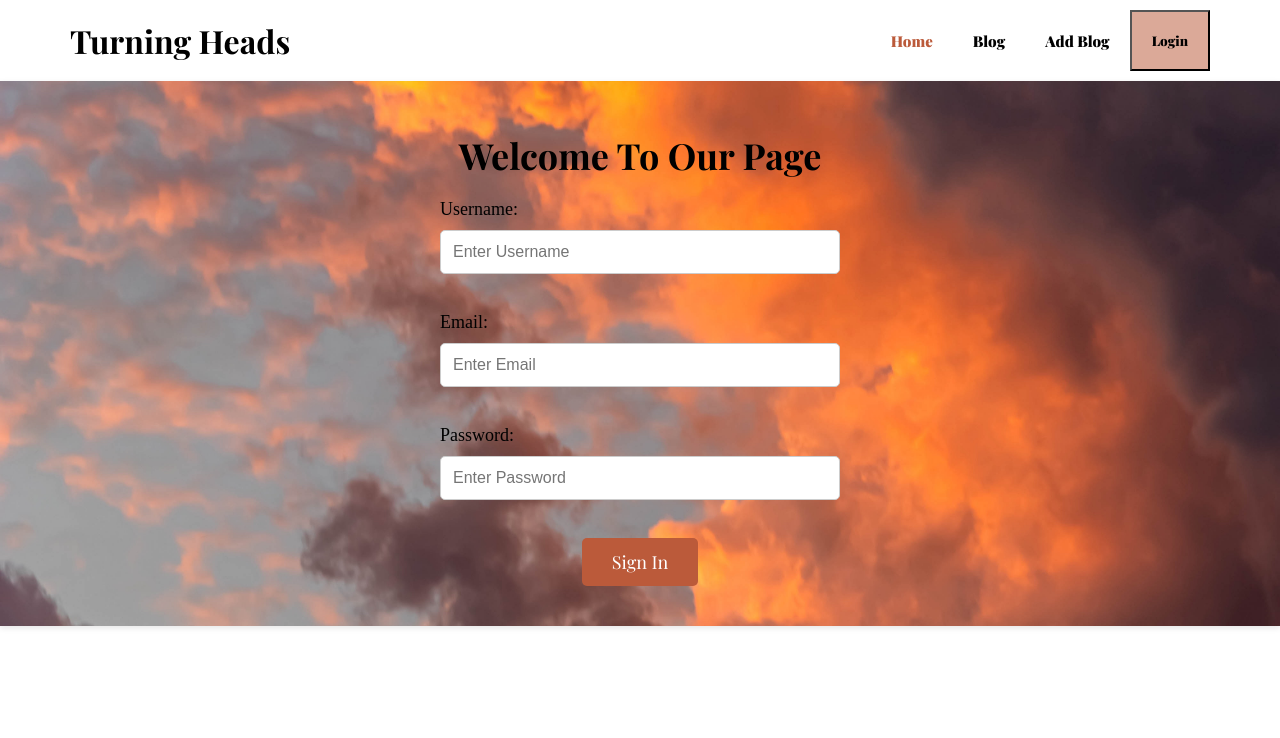
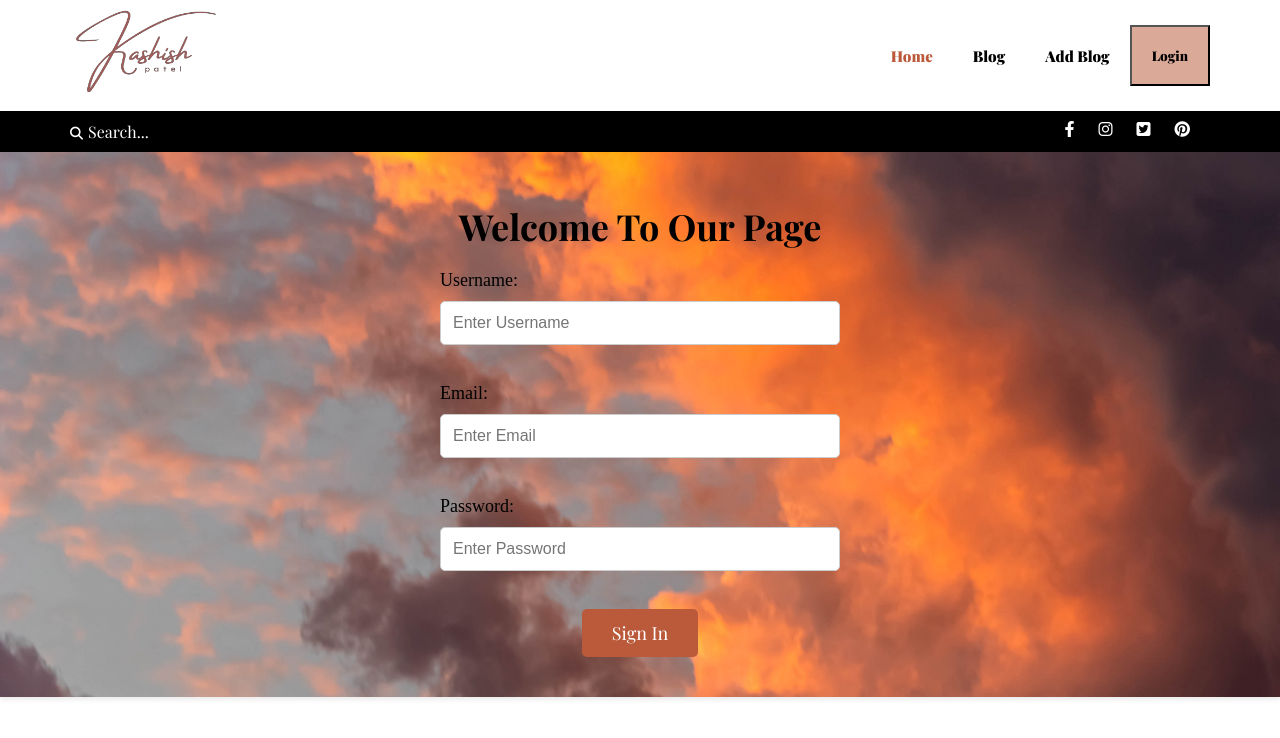
Before and after one commit to kashish3019/project-1, a plain HTML site: page signin.html in a window 1280 px wide. Drawn offline with Linux system fonts and the light colour scheme; a web font is replaced by a local one.

Commit message:
blog-project

```diff
--- a/css/style.css
+++ b/css/style.css
@@ -536,3 +536,7 @@ button.dislike {
     font-size: 1rem;
     color: #333;
 }
+.logo img{
+    width: 150px;
+
+}
--- a/signin.html
+++ b/signin.html
@@ -15,7 +15,7 @@
         <div class="container">
             <div class="row justify-content align-item">
                 <div class="logo">
-                    <h1 class="Playfair">Turning Heads</h1>
+                    <h1 class="Playfair"><img src="img/Kashish-removebg-preview.png" alt=""></h1>
                 </div>
                 <nav>
                     <ul class="row">
@@ -28,6 +28,23 @@
             </div>
         </div>
     </header>
+     <!-- search section  -->
+     <section class="search white">
+        <div class="container">
+            <div class="row justify-content ">
+                <div class="search-con row">
+                    <i class="fa-solid fa-magnifying-glass"></i>
+                    <p class="Playfair">Search...</p>
+                </div>
+                <div class="icons">
+                    <i class="fa-brands fa-facebook-f"></i>
+                    <i class="fa-brands fa-instagram"></i>
+                    <i class="fa-brands fa-square-twitter"></i>
+                    <i class="fa-brands fa-pinterest"></i>
+                </div>
+            </div>
+        </div>
+    </section>
     <!-- sign in section  -->
     <section>
         <div class="sign-in">
```
Also changed, not shown: addblog.html (+1 -1 lines), blog.html (+1 -1 lines), index.html (+1 -1 lines), login.html (+1 -1 lines), img/Kashish-removebg-preview.png (added).
